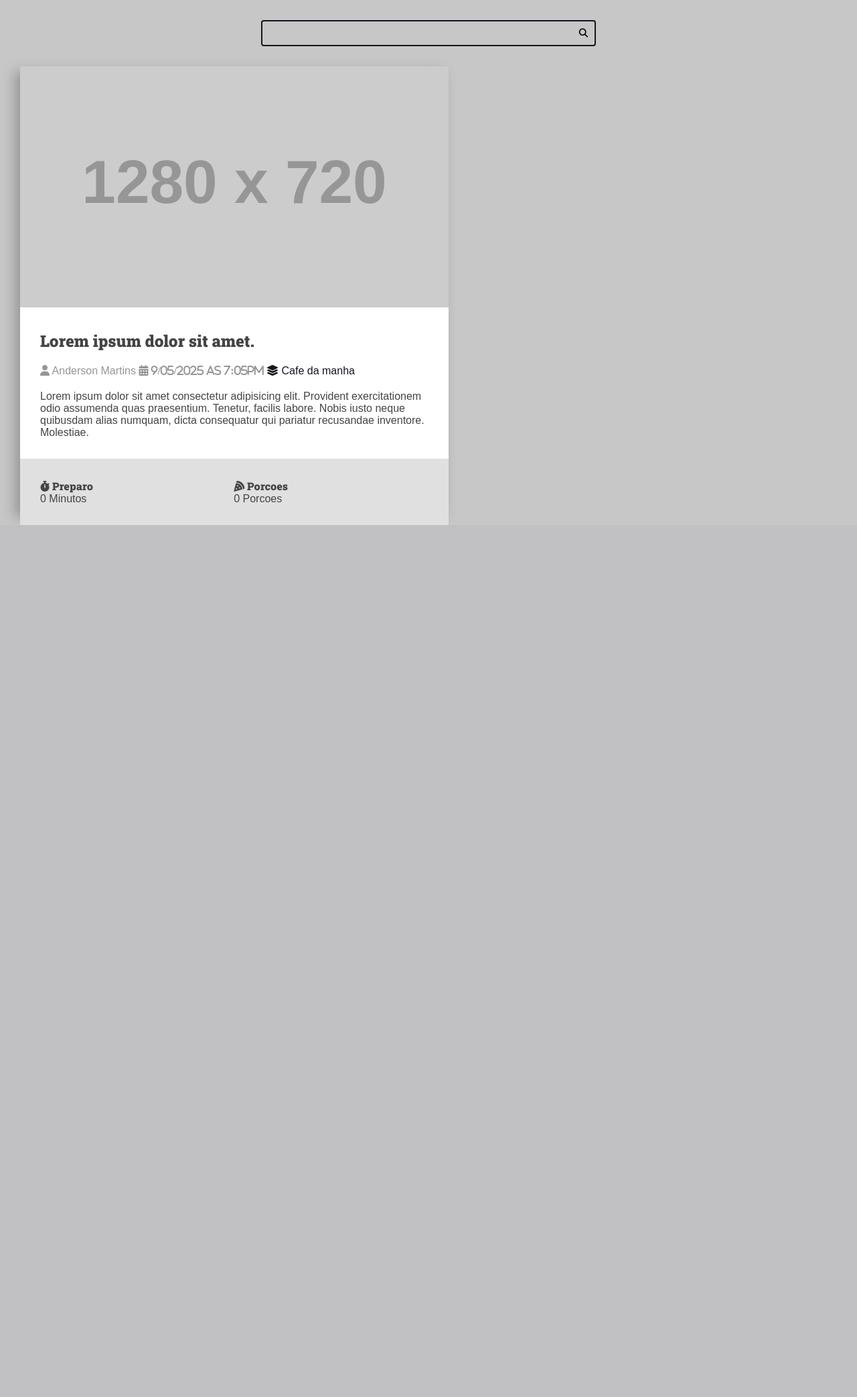
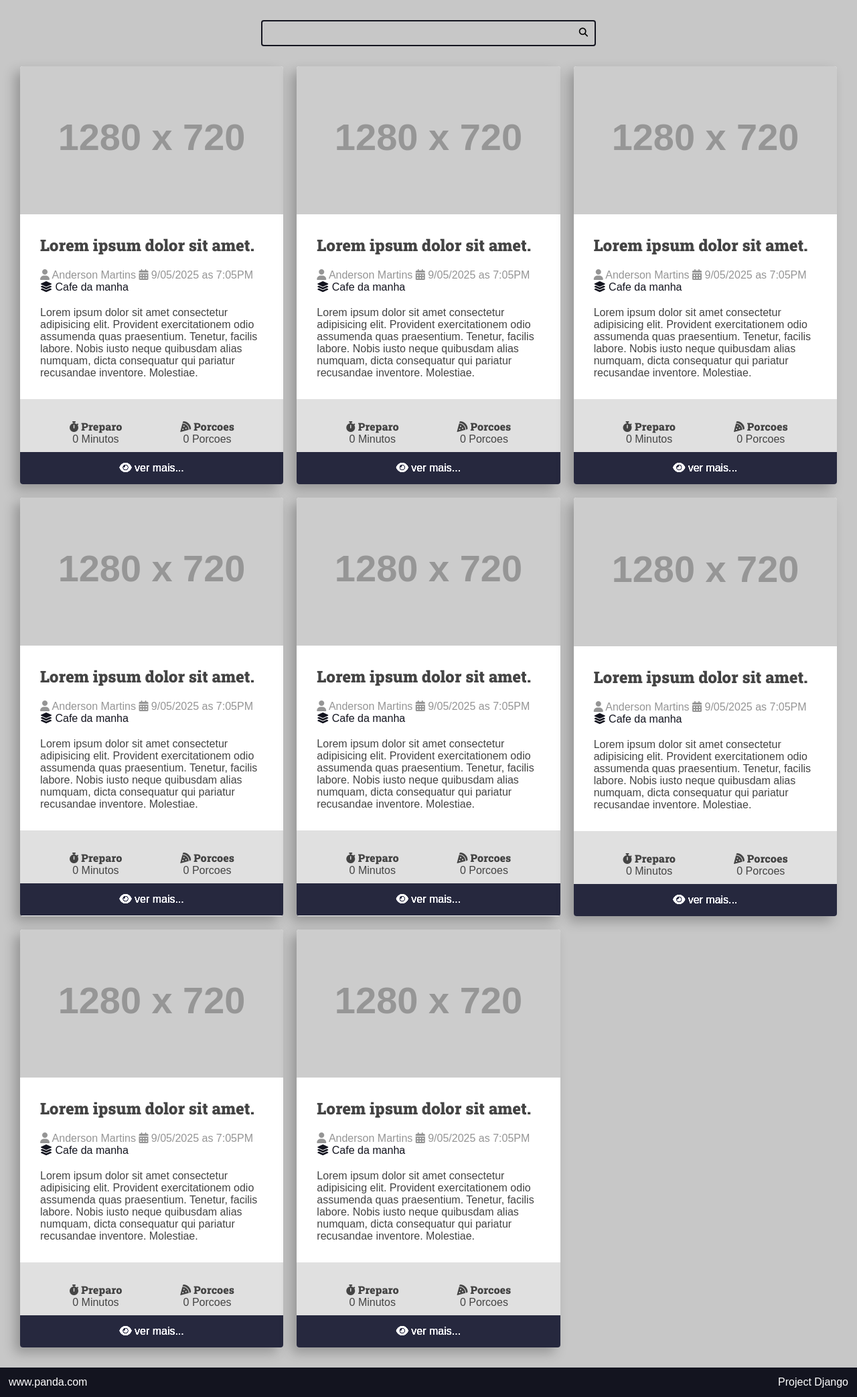
Before and after one commit to AndersonBsm98/django, a Django app: page / in a window 1280 px wide. Shown: the part 113-2199 px from the top of the page at 67% size. Before the commit the page ends 897 px from the top, so only its background shows below. Run offline with Django 5.2, Linux system fonts and the light colour scheme; grey boxes labelled with a size stand in for pictures from a placeholder-image service; some libraries are stand-ins or nearby versions.

Commit message:
atualizacoes

```diff
--- a/recipes/templates/recipes/pages/home.html
+++ b/recipes/templates/recipes/pages/home.html
@@ -1,3 +1,4 @@
+<html lang="pt-BR">
 {% include "recipes/partial/head.html" %}
 
 <body>
@@ -5,73 +6,19 @@
     {% include "recipes/partial/search.html" %}
 
     <main class="main-content-container">
-
         <div class="main-content main-content-list">
-            <div class="recipe recipe-list-item">
-                <div class="recipe-cover">
-                    <img src="https://placehold.co/1280x720/269fe6/00000.png" alt="temporario">
-                    <div class="recipe-title-container">
-                        <h2 class="recipe-title">Lorem ipsum dolor sit amet.</h2>
-                    </div>
-
-                    <div class="recipe-author">
-                        <span class="recipe-author-item">
-                            <i class="fas fa-user"></i>
-                            Anderson Martins
-                        </span>
-
-                        <span class="recipe-author-item">
-                            <i class="fas fa-calendar-alt">
-                                9/05/2025 as 7:05PM
-                            </i>
-                        </span>
-
-                        <span class="recipe-author-item">
-                            <a href="recipes/category/cafe-da-manha">
-                                <i class="fas fa-layer-group"></i>
-                                <span>Cafe da manha</span>
-                            </a>
-                        </span>
-                    </div>
-
-                    <div class="recipe-content">
-                        <p>Lorem ipsum dolor sit amet consectetur adipisicing elit. Provident exercitationem odio
-                            assumenda quas praesentium. Tenetur, facilis labore. Nobis iusto neque quibusdam alias
-                            numquam, dicta consequatur qui pariatur recusandae inventore. Molestiae.
-
-                        </p>
-                    </div>
-
-
-                    <div class="recipe-meta-container">
-                        <div class="recipe-meta recipe-preparation">
-                            <h3 class="recipe-meta-title">
-                                <i class="fas fa-stopwatch"></i> Preparo
-                            </h3>
-                            <div class="recipe-meta-text">
-                                0 Minutos
-                            </div>
-                        </div>
-                        <div class="recipe-meta recipe-serving">
-                            <h3 class="recipe-meta-title">
-                                <i class="fas fa-pizza-slice"></i> Porcoes
-                            </h3>
-                            <div class="recipe-meta-text">
-                                0 Porcoes
-                            </div>
-                        </div>
-
-                    </div>
-
-                </div>
-
-            </div>
-
-
-
+            {% include "recipes/partial/recipe.html" %}
+            {% include "recipes/partial/recipe.html" %}
+            {% include "recipes/partial/recipe.html" %}
+            {% include "recipes/partial/recipe.html" %}
+            {% include "recipes/partial/recipe.html" %}
+            {% include "recipes/partial/recipe.html" %}
+            {% include "recipes/partial/recipe.html" %}
+            {% include "recipes/partial/recipe.html" %}
+        </div>
     </main>
 
+    {% include "recipes/partial/footer.html" %}
 
 </body>
-
 </html>
--- /dev/null
+++ b/recipes/templates/recipes/partial/footer.html
@@ -0,0 +1,13 @@
+<footer class="main-footer">
+    <div class="developer">
+        <a href="https://www.panda.com" target="_blank" rel="noreferrer noopener">
+            www.panda.com
+        </a>
+    </div>
+
+     <div class="powered">
+        <a href="https://www.djangoproject.com/" target="_blank" rel="noreferrer noopener">
+            Project Django
+        </a>
+    </div>
+</footer>
--- a/recipes/templates/recipes/partial/head.html
+++ b/recipes/templates/recipes/partial/head.html
@@ -177,8 +177,11 @@
         .main-content-list {
             display: grid;
             grid-template-columns: repeat(auto-fit, minmax(340px, 1fr));
-            gap: var(--spacing-gutter-large);
+            /* gap: var(--spacing-gutter-large); */
             margin-left: 3rem;
+            margin-right: 3rem;
+            margin-bottom: 3rem;
+            gap: 20px;
         }
 
         .recipe {
@@ -186,6 +189,8 @@
             box-shadow: -8px 8px 18px rgba(0, 0, 0, .25);
             transform: scale(1);
             transition: all 300ms ease-in-out;
+            border-radius: .4rem;
+            overflow: hidden;
 
 
         }
@@ -251,6 +256,7 @@
             flex-flow: column nowrap;
             flex-shrink: 1;
             flex-grow: 1;
+            text-align: center;
 
         }
 
@@ -258,5 +264,40 @@
         .recipe-meta-title {
             font-size: 1.6rem;
         }
+
+        .recipe-footer a {
+            background: var(--color-primary-dark);
+            display: block;
+            color: var(--color-white);
+            text-decoration: none;
+            text-align: center;
+            padding: 1.5rem var(--spacing-gutter-medium);
+            transition: all 300ms ease-in-out;
+
+        }
+
+        .recipe-footer a {
+            filter: brightness(2);
+        }
+
+        .main-footer {
+            background: var(--color-primary-dark);
+            padding: 1.3rem;
+            display: flex;
+            justify-content: space-between;
+            align-items: center;
+            color: var(--color-white);
+        }
+
+        .main-footer a {
+            color: var(--color-white);
+            text-decoration: none;
+            transition: all 300ms ease-in-out;
+        }
+
+        .main-footer a:hover {
+            filter: brightness(.8);
+
+        }
     </style>
 </head>
--- /dev/null
+++ b/recipes/templates/recipes/partial/recipe.html
@@ -0,0 +1,59 @@
+<div class="recipe recipe-list-item">
+    <div class="recipe-cover">
+        <img src="https://placehold.co/1280x720/269fe6/00000.png" alt="temporario">
+
+        <div class="recipe-title-container">
+            <h2 class="recipe-title">Lorem ipsum dolor sit amet.</h2>
+        </div>
+
+        <div class="recipe-author">
+            <span class="recipe-author-item">
+                <i class="fas fa-user"></i>
+                Anderson Martins
+            </span>
+
+            <span class="recipe-author-item">
+                <i class="fas fa-calendar-alt"></i>
+                9/05/2025 as 7:05PM
+            </span>
+
+            <span class="recipe-author-item">
+                <a href="recipes/category/cafe-da-manha">
+                    <i class="fas fa-layer-group"></i>
+                    <span>Cafe da manha</span>
+                </a>
+            </span>
+        </div>
+
+        <div class="recipe-content">
+            <p>
+                Lorem ipsum dolor sit amet consectetur adipisicing elit. Provident exercitationem odio
+                assumenda quas praesentium. Tenetur, facilis labore. Nobis iusto neque quibusdam alias
+                numquam, dicta consequatur qui pariatur recusandae inventore. Molestiae.
+            </p>
+        </div>
+
+        <div class="recipe-meta-container">
+            <div class="recipe-meta recipe-preparation">
+                <h3 class="recipe-meta-title">
+                    <i class="fas fa-stopwatch"></i> Preparo
+                </h3>
+                <div class="recipe-meta-text">0 Minutos</div>
+            </div>
+
+            <div class="recipe-meta recipe-serving">
+                <h3 class="recipe-meta-title">
+                    <i class="fas fa-pizza-slice"></i> Porcoes
+                </h3>
+                <div class="recipe-meta-text">0 Porcoes</div>
+            </div>
+        </div>
+    </div> <!-- fecha recipe-cover -->
+
+    <footer class="recipe-footer">
+        <a class="recipe-read-more button button-dark button-full-width" href="/recipe/3/">
+            <i class="fas fa-eye"></i>
+            <span>ver mais...</span>
+        </a>
+    </footer>
+</div> <!-- fecha recipe -->
```
